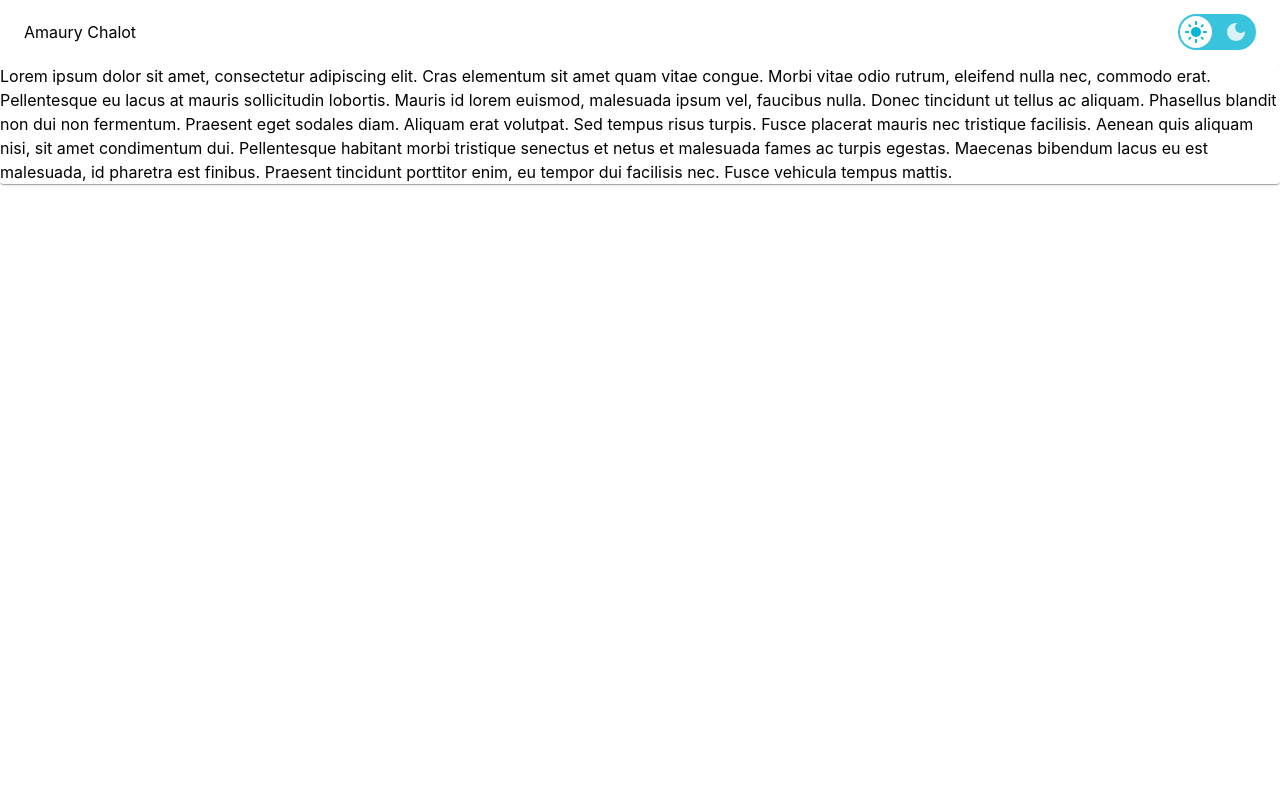
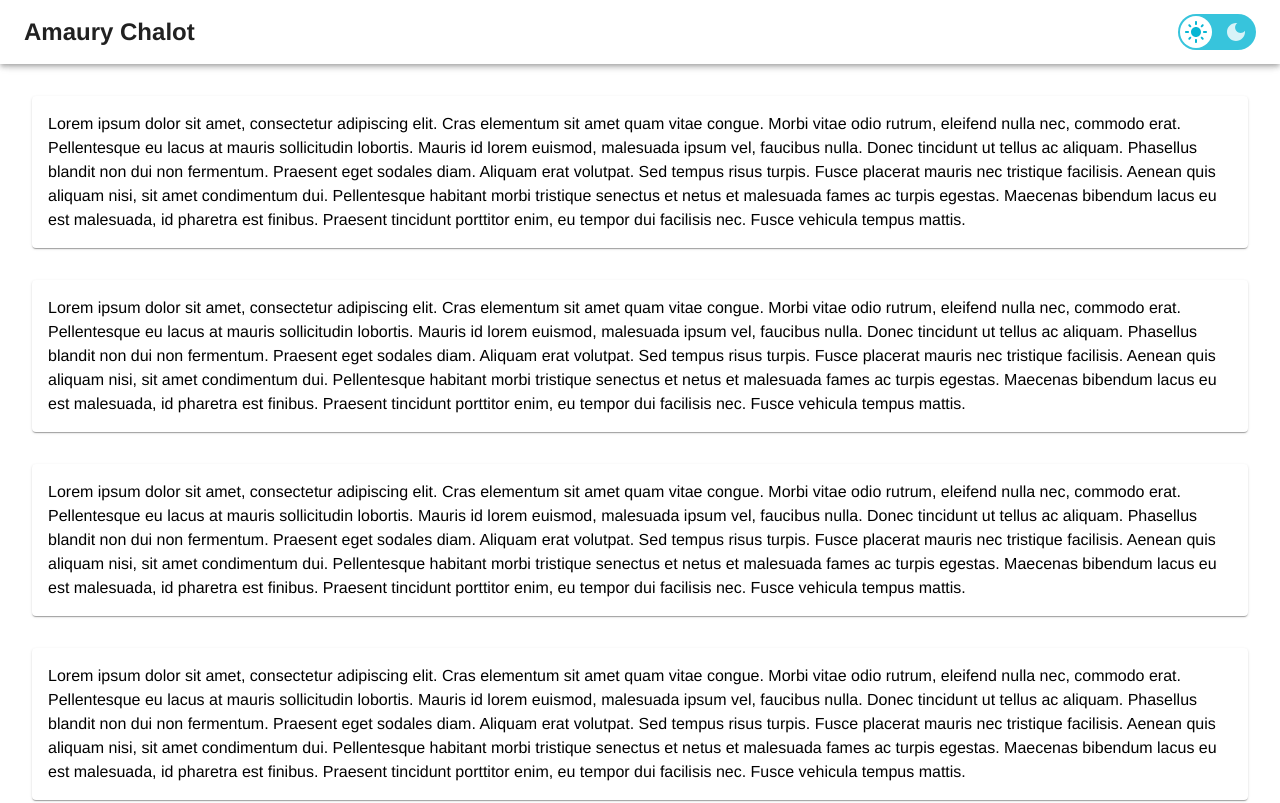
Before and after one commit to AmauryChalot/react-resume, a React (Vite) app: page / in a window 1280 px wide. Shown: the top 803 px of the page. Built offline with nearby package versions, Linux system fonts and the light colour scheme.

Commit message:
feat: fixed style for application navbar

```diff
--- /dev/null
+++ b/src/components/AppBarButton/AppBarButton.tsx
@@ -0,0 +1,5 @@
+import React from "react";
+
+export const AppBarButton = () => {
+  return <div></div>;
+};
--- a/src/components/Card/CustomCard.styles.ts
+++ b/src/components/Card/CustomCard.styles.ts
@@ -1,5 +1,7 @@
 import { SxProps } from "@mui/material";
 
 export const sxCustomCardContainer: SxProps = {
-
+    padding: "1rem",
+    boxSizing: "border-box",
+    overflow: 'visible',
 }
--- a/src/context.tsx
+++ b/src/context.tsx
@@ -10,6 +10,9 @@ const darkTheme = createTheme({
     text: {
       primary: "#fff",
     },
+  },
+  typography: {
+    fontFamily: '"Helvetica", "Arial", "Roboto", sans-serif',
   },
 });
 
@@ -26,11 +29,14 @@ const lightTheme = createTheme({
       primary: "#000",
     },
   },
+  typography: {
+    fontFamily: '"Helvetica", "Arial", "Roboto", sans-serif',
+  },
 });
 
 //export type ThemeMode = "light" | "dark";
 
-//const localStorageThemeItem = "amaury-chalot-theme";
+const localStorageThemeItem = "amaury-chalot-theme";
 
 export type ThemeContextType = {
   currentTheme: "light" | "dark";
@@ -47,8 +53,12 @@ export interface ContextsProvidersProps {
 }
 
 export const ContextsProviders = (props: ContextsProvidersProps) => {
-  const [themeMode, setThemeMode] = React.useState("light" as "light" | "dark");
+  const currentTheme: "light" | "dark" =
+    (localStorage.getItem(localStorageThemeItem) as "light" | "dark") ||
+    "light";
+  const [themeMode, setThemeMode] = React.useState(currentTheme);
   const setTheme = (theme: "light" | "dark") => {
+    localStorage.setItem(localStorageThemeItem, theme);
     setThemeMode(theme);
   };
 
@@ -59,12 +69,4 @@ export const ContextsProviders = (props: ContextsProvidersProps) => {
       </ThemeProvider>
     </ThemeContext.Provider>
   );
-
-  /*return (
-    <ThemeContext.Provider value={{ currentTheme: themeMode, setTheme }}>
-      <ThemeProvider theme={themeMode === "light" ? lightTheme : darkTheme}>
-        {props.children}
-      </ThemeProvider>
-    </ThemeContext.Provider>
-  );*/
 };
--- a/src/index.css
+++ b/src/index.css
@@ -1,10 +1,11 @@
 :root {
-  font-family: Inter, system-ui, Avenir, Helvetica, Arial, sans-serif;
+  font-family: Helvetica, Inter, system-ui, Avenir, Arial, sans-serif;
   line-height: 1.5;
   font-weight: 400;
 
   /*color-scheme: light dark;
   color: rgba(255, 255, 255, 0.87);
+  https://tailwindcss.com/
   background-color: #242424;*/
 
   font-synthesis: none;
--- a/src/modules/App/App.styles.ts
+++ b/src/modules/App/App.styles.ts
@@ -2,10 +2,15 @@ import {SxProps, Theme} from "@mui/material";
 
 export const sxAppContainer: SxProps<Theme> = {
     overflow: "auto",
+    boxSizing: "border-box",
+    flexGrow: 1,
     height: '100%',
     p: 0,
     display: 'flex',
     alignItems: 'flex-start',
     justifyContent: 'center',
+    flexDirection: 'column',
+    gap: '2rem',
+    padding: "2rem",
     backgroundColor: (theme) => theme.palette.background.default,
 };
--- a/src/modules/App/App.tsx
+++ b/src/modules/App/App.tsx
@@ -8,9 +8,19 @@ function App() {
   const theme = useTheme();
 
   return (
-    <div style={{ height: "200vh", overflow: "hidden" }}>
+    <div style={{ backgroundColor: theme.palette.background.default }}>
       <Appbar />
       <Box sx={sxAppContainer}>
+        <CustomCard />
+        <CustomCard />
+        <CustomCard />
+        <CustomCard />
+        <CustomCard />
+        <CustomCard />
+        <CustomCard />
+        <CustomCard />
+        <CustomCard />
+        <CustomCard />
         <CustomCard />
       </Box>
     </div>
--- a/src/modules/Appbar/Appbar.tsx
+++ b/src/modules/Appbar/Appbar.tsx
@@ -1,19 +1,46 @@
 import React from "react";
-import { AppBar, Box, Container, Toolbar } from "@mui/material";
+import {
+  AppBar,
+  Box,
+  Container,
+  Toolbar,
+  Typography,
+  useTheme,
+} from "@mui/material";
 import { ThemeSwitch } from "../ThemeSwitch/ThemeSwitch";
 import { ThemeContext } from "../../context";
 
 export const Appbar = () => {
   const { currentTheme, setTheme } = React.useContext(ThemeContext);
+
+  const theme = useTheme();
+
   return (
     <AppBar
-      position="static"
-      sx={{ top: 0 }}
-      color={currentTheme === "light" ? "transparent" : "primary"}
+      sx={{
+        top: 0,
+        backgroundImage: "none",
+        boxSizing: "border-box",
+        flexShrink: 0,
+        position: "sticky",
+        backgroundColor: "transparent",
+        backdropFilter: "blur(8px)",
+      }}
     >
-      <Container maxWidth="xl">
+      <Container maxWidth="xl" sx={{ backgroundColor: "transparent" }}>
         <Toolbar disableGutters>
-          <Box sx={{ flexGrow: "1" }}>Amaury Chalot</Box>
+          <Box sx={{ flexGrow: "1" }}>
+            <Typography
+              component="h1"
+              sx={{
+                fontSize: theme.typography.h5.fontSize,
+                fontWeight: 800,
+                fontFamily: theme.typography.fontFamily,
+              }}
+            >
+              Amaury Chalot
+            </Typography>
+          </Box>
           <Box sx={{ flexGrow: "0" }}>
             <ThemeSwitch />
           </Box>
--- a/src/modules/ThemeSwitch/ThemeSwitch.tsx
+++ b/src/modules/ThemeSwitch/ThemeSwitch.tsx
@@ -57,6 +57,13 @@ const MaterialUISwitch = styled((props: SwitchProps) => {
       ? theme.palette.primary.light
       : theme.palette.primary.contrastText,
   borderRadius: "9999px",
+  transition: "background-color 0.1s ease-in-out",
+  "&:hover": {
+    backgroundColor:
+      theme.palette.mode === "light"
+        ? theme.palette.primary.main
+        : theme.palette.grey[900],
+  },
   ".CustomSwitch-lightIcon": {
     color: "rgba(255, 255, 255, 0.8)",
     transition: "all .3s ease-in-out",
```
